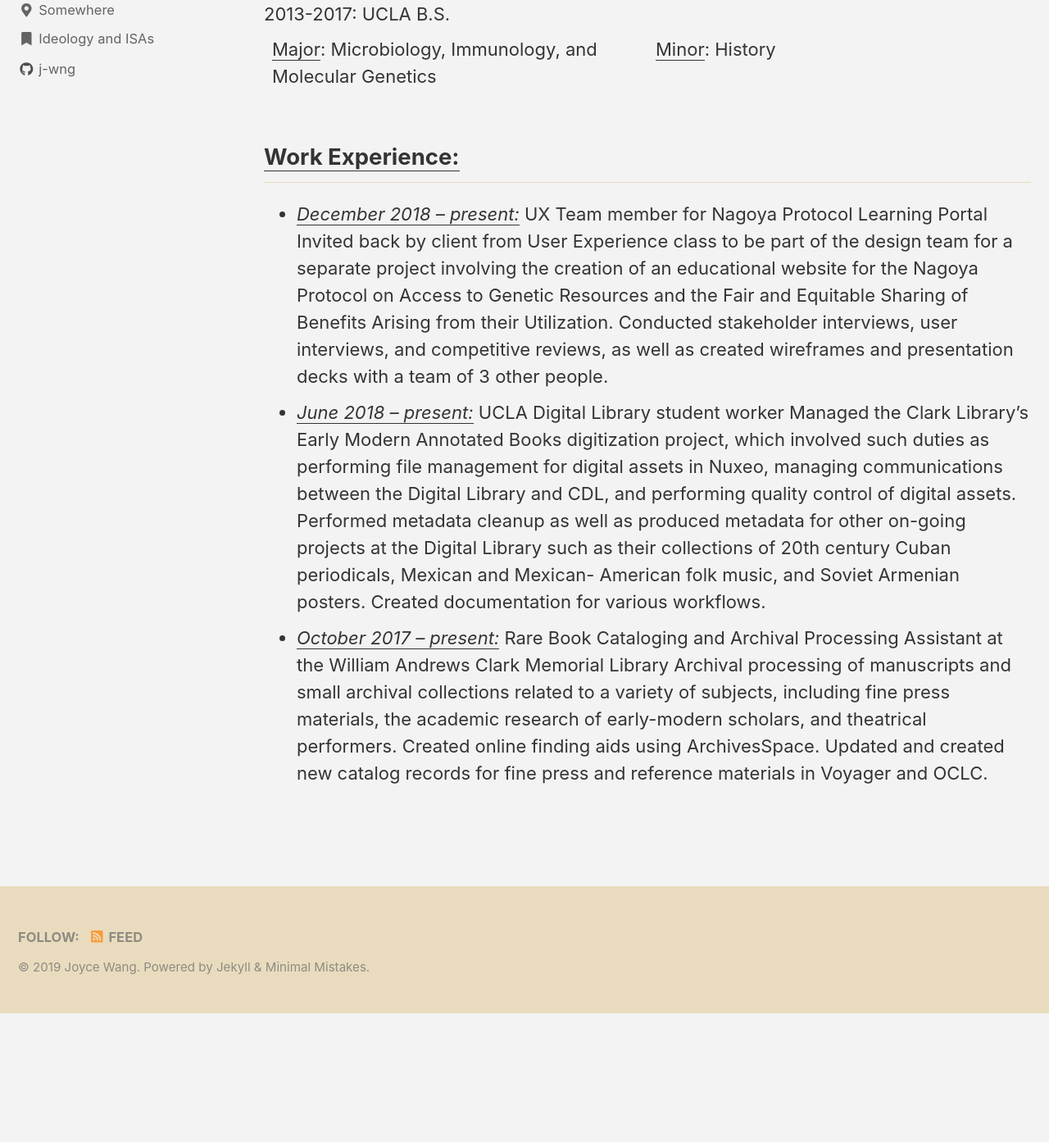
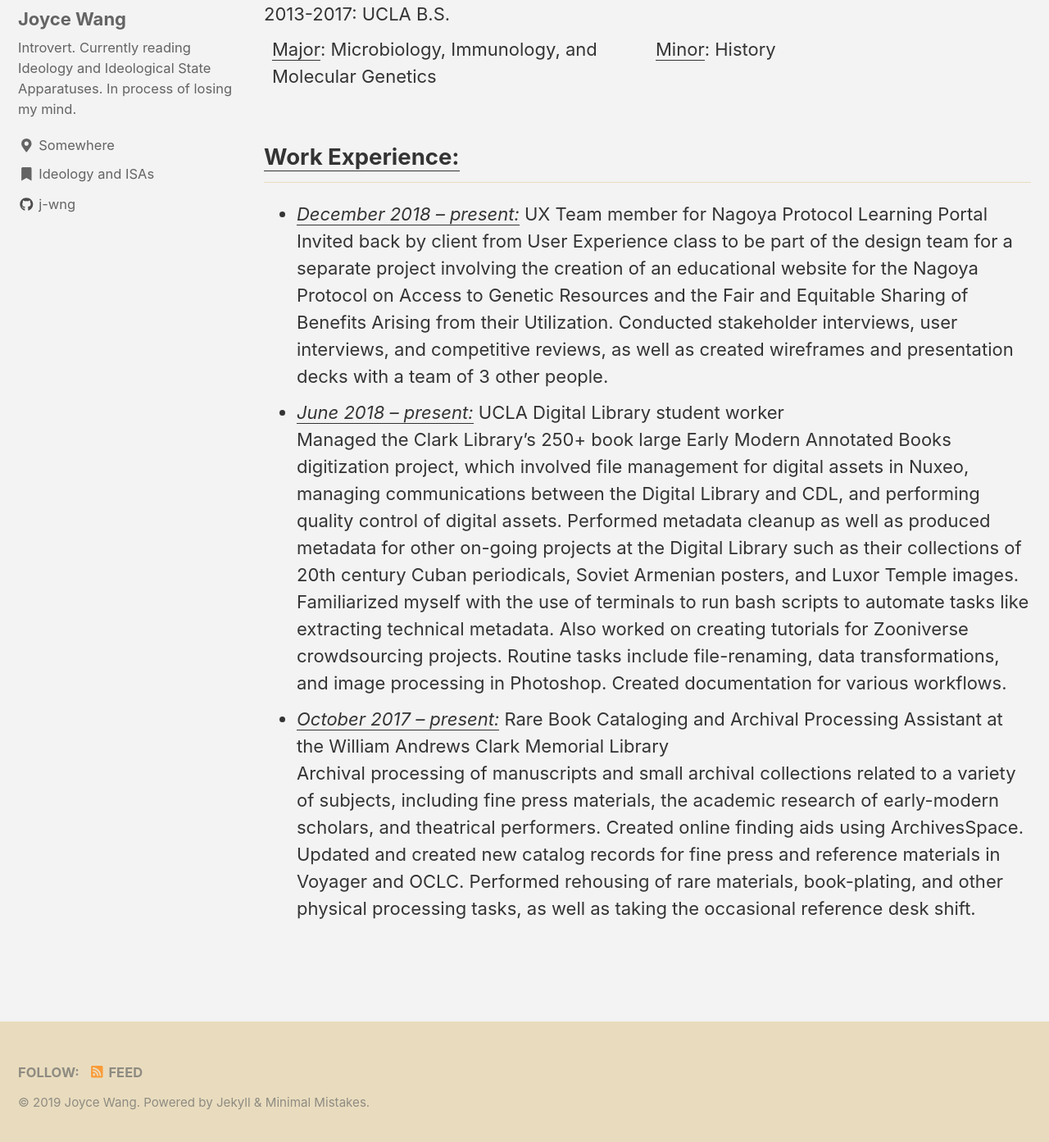
Before and after one commit to j-wng/portfolio, a Jekyll site: the page built from _pages/cv_courses.html, in a window 1280 px wide and 1400 px high, scrolled down 823 px. Shown: the top 1393 px of the window at 82% size. Built offline with Jekyll 4.4.1, drawn with Linux system fonts in a browser that asks for light colours; cached includes are drawn as plain includes; nearby versions of some CDN libraries; before the commit the page ends 2058 px from its top, so only the background shows below that.

Commit message:
Update cv_courses.html

```diff
--- a/_pages/cv_courses.html
+++ b/_pages/cv_courses.html
@@ -96,10 +96,10 @@ h2{
   <li><u><i>December 2018 – present:</u></i> UX Team member for Nagoya Protocol Learning Portal<br>
     Invited back by client from User Experience class to be part of the design team for a separate 	project involving the creation of an educational website for the Nagoya Protocol on Access to 	Genetic Resources and the Fair and Equitable Sharing of Benefits Arising from their Utilization. 	Conducted stakeholder interviews, user interviews, and competitive reviews, as well as created 	wireframes and presentation decks with a team of 3 other people.
   </li>
-  <li><u><i>June 2018 – present:</u></i> UCLA Digital Library student worker
-    Managed the Clark Library’s Early Modern Annotated Books digitization project, which involved 	such duties as performing file management for digital assets in Nuxeo, managing 	communications between the Digital Library and CDL, and performing quality control of digital 	assets. Performed metadata cleanup as well as produced metadata for other on-going projects at the 	Digital Library such as their collections of 20th century Cuban periodicals, Mexican and Mexican-	American folk music, and Soviet Armenian posters. Created documentation for various workflows.
+  <li><u><i>June 2018 – present:</u></i> UCLA Digital Library student worker<br>
+ Managed the Clark Library’s 250+ book large Early Modern Annotated Books digitization project, 	which involved file management for digital assets in Nuxeo, managing communications between 	the Digital Library and CDL, and performing quality control of digital assets. Performed metadata 	cleanup as well as produced metadata for other on-going projects at the Digital Library such as their 	collections of 20th century Cuban periodicals, Soviet Armenian posters, and Luxor Temple images. 	Familiarized myself with the use of terminals to run bash scripts to automate tasks like extracting 	technical metadata. Also worked on creating tutorials for Zooniverse crowdsourcing projects. 	Routine tasks include file-renaming, data transformations, and image processing in Photoshop. 	Created documentation for various workflows.
   </li>
-  <li><u><i>October 2017 – present:</u></i> Rare Book Cataloging and Archival Processing Assistant at the William Andrews Clark Memorial Library
-  Archival processing of manuscripts and small archival collections related to a variety of subjects, 	including fine press materials, the academic research of early-modern scholars, and theatrical 	performers. Created online finding aids using ArchivesSpace. Updated and created new catalog 	records for fine press and reference materials in Voyager and OCLC.
+  <li><u><i>October 2017 – present:</u></i> Rare Book Cataloging and Archival Processing Assistant at the William Andrews Clark Memorial Library<br>
+  Archival processing of manuscripts and small archival collections related to a variety of subjects, 	including fine press materials, the academic research of early-modern scholars, and theatrical 	performers. Created online finding aids using ArchivesSpace. Updated and created new catalog 	records for fine press and reference materials in Voyager and OCLC. Performed rehousing of rare 	materials, book-plating, and other physical processing tasks, as well as taking the occasional 	reference desk shift.
   </li>
 </ul>
```
